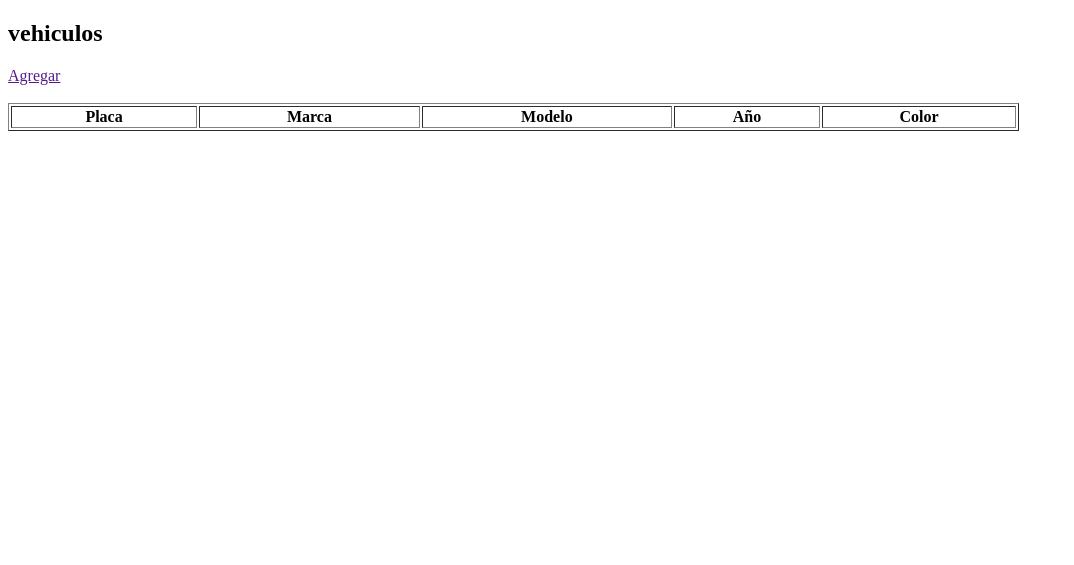
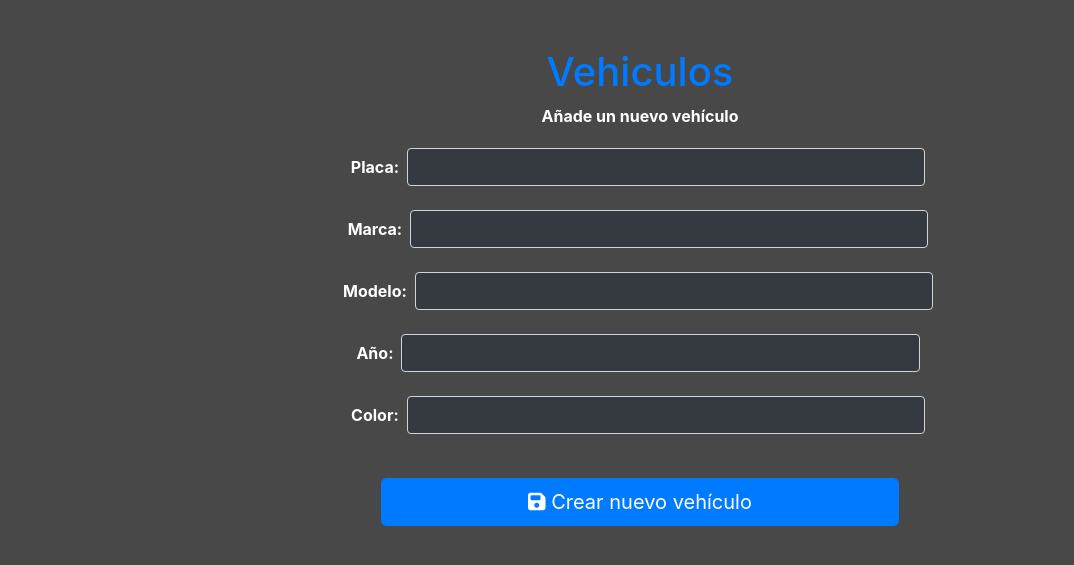
Before and after one commit to MystMefisto/mvc-vehiculos-php, a PHP site: page /index.php?c=vehiculos&a=nuevo in a window 1280 px wide. Shown: the top 565 px of the page, without its empty margins (0-1074 px from the left). Run offline with PHP 8.4, Linux system fonts and the light colour scheme; data that the repository does not hold is empty; some libraries are stand-ins or nearby versions.

Commit message:
Styles and crud completed

```diff
--- /dev/null
+++ b/config/config.php
@@ -0,0 +1,4 @@
+<?php
+
+define("CONTROLADOR_PRINCIPAL", "Vehiculos");
+define("ACCION_PRINCIPAL","index");
--- a/controllers/Vehiculos.php
+++ b/controllers/Vehiculos.php
@@ -2,12 +2,68 @@
 
     class VehiculosController{
 
+        public function __construct()
+        {
+            require_once "models/VehiculosModel.php";
+        }
+
         public function index(){
             require_once "models/VehiculosModel.php";
             $vehiculos = new Vehiculos_model();
-            $data["titulo"] = "vehiculos";
+            $data["titulo"] = "Vehiculos";
             $data["vehiculos"] = $vehiculos->get_vehiculos();
 
             require_once "views/vehiculos/vehiculo.php";
         }
-    }
+
+        public function nuevo(){
+            $data["titulo"] = "Vehiculos";
+            require_once "views/vehiculos/vehiculo_nuevo.php";
+        }
+
+        public function guarda(){
+
+            $placa = filter_var($_POST['placa'], FILTER_SANITIZE_SPECIAL_CHARS);
+            $marca = filter_var($_POST['marca'], FILTER_SANITIZE_SPECIAL_CHARS);
+            $modelo = filter_var($_POST['modelo'], FILTER_SANITIZE_SPECIAL_CHARS);
+            $anio = filter_var($_POST['anio'], FILTER_SANITIZE_SPECIAL_CHARS);
+            $color = filter_var($_POST['color'], FILTER_SANITIZE_SPECIAL_CHARS);
+
+            $vehiculos = new Vehiculos_model();
+            $vehiculos->insertar($placa, $marca, $modelo, $anio, $color);
+
+            $data["titulo"] = "Vehiculos";
+            header("Location:index.php");
+        }
+
+        public function modificar($id){
+            $vehiculos = new Vehiculos_model();
+            $data["id"] = $id;
+            $data["vehiculos"] = $vehiculos->get_vehiculo($id);
+            $data["titulo"] = "Modificar vehiculo";
+            require_once "views/vehiculos/modifica.php";
+        }
+
+		public function actualizar(){
+
+			$id = $_POST['id'];
+			$placa = $_POST['placa'];
+			$marca = $_POST['marca'];
+			$modelo = $_POST['modelo'];
+			$anio = $_POST['anio'];
+			$color = $_POST['color'];
+
+			$vehiculos = new Vehiculos_model();
+			$vehiculos->modificar($id, $placa, $marca, $modelo, $anio, $color);
+			$data["titulo"] = "Vehiculos";
+			header("Location:index.php");
+		}
+
+		public function eliminar($id){
+
+			$vehiculos = new Vehiculos_model();
+			$vehiculos->eliminar($id);
+			$data["titulo"] = "Vehiculos";
+			header("Location:index.php");
+		}
+}
--- /dev/null
+++ b/core/routes.php
@@ -0,0 +1,30 @@
+<?php
+
+	function cargarControlador($controlador){
+
+		$nombreControlador = ucwords($controlador)."Controller";
+		$archivoControlador = 'controllers/'.ucwords($controlador).'.php';
+
+		if(!is_file($archivoControlador)){
+
+			$archivoControlador= 'controllers/'.CONTROLADOR_PRINCIPAL.'.php';
+
+		}
+		require_once $archivoControlador;
+		$control = new $nombreControlador();
+		return $control;
+	}
+
+	function cargarAccion($controller, $accion, $id = null){
+
+		if(isset($accion) && method_exists($controller, $accion)){
+			if($id == null){
+				$controller->$accion();
+				} else {
+				$controller->$accion($id);
+			}
+        } else{
+            $accionTmp = ACCION_PRINCIPAL;
+            $controller->$accionTmp();;
+        }
+    }
--- a/models/VehiculosModel.php
+++ b/models/VehiculosModel.php
@@ -19,4 +19,25 @@ class Vehiculos_model{
         }
         return $this->vehiculos;
     }
+
+    public function insertar($placa, $marca, $modelo, $anio, $color){
+        $resultado = $this->db->query("INSERT INTO vehiculos (placa, marca, modelo, anio, color) VALUES ('$placa', '$marca', '$modelo', '$anio', '$color')");
+    }
+
+    public function modificar($id, $placa, $marca, $modelo, $anio, $color){
+
+        $resultado = $this->db->query("UPDATE vehiculos SET placa='$placa', marca='$marca', modelo='$modelo', anio='$anio', color='$color' WHERE id = '$id'");
+    }
+
+    public function eliminar($id){
+        $resultado = $this->db->query("DELETE FROM vehiculos WHERE id = '$id'");
+    }
+
+    public function get_vehiculo($id){
+        $sql = "SELECT * FROM vehiculos WHERE id='$id' LIMIT 1";
+        $resultado = $this->db->query($sql);
+        $row = $resultado->fetch_assoc();
+
+        return $row;
+    }
 }
--- a/views/vehiculos/vehiculo.php
+++ b/views/vehiculos/vehiculo.php
@@ -8,26 +8,39 @@
     <meta charset="UTF-8">
     <meta http-equiv="X-UA-Compatible" content="IE=edge">
     <meta name="viewport" content="width=device-width, initial-scale=1.0">
+    <link rel="stylesheet" href="https://maxcdn.bootstrapcdn.com/bootstrap/4.0.0/css/bootstrap.min.css" integrity="sha384-Gn5384xqQ1aoWXA+058RXPxPg6fy4IWvTNh0E263XmFcJlSAwiGgFAW/dAiS6JXm" crossorigin="anonymous">
+    <script src="https://code.jquery.com/jquery-3.2.1.slim.min.js" integrity="sha384-KJ3o2DKtIkvYIK3UENzmM7KCkRr/rE9/Qpg6aAZGJwFDMVNA/GpGFF93hXpG5KkN" crossorigin="anonymous"></script>
+<script src="https://cdnjs.cloudflare.com/ajax/libs/popper.js/1.12.9/umd/popper.min.js" integrity="sha384-ApNbgh9B+Y1QKtv3Rn7W3mgPxhU9K/ScQsAP7hUibX39j7fakFPskvXusvfa0b4Q" crossorigin="anonymous"></script>
+<script src="https://maxcdn.bootstrapcdn.com/bootstrap/4.0.0/js/bootstrap.min.js" integrity="sha384-JZR6Spejh4U02d8jOt6vLEHfe/JQGiRRSQQxSfFWpi1MquVdAyjUar5+76PVCmYl" crossorigin="anonymous"></script>
+<script src="https://kit.fontawesome.com/497566ac46.js" crossorigin="anonymous"></script>
+
     <title><?php echo $data['titulo']; ?></title>
 </head>
 
-<body>
-    <h2> <?php echo $data['titulo']; ?> </h2>
+<body style="background:#484848;">
+    <h1 class="text-white text-center mt-5"> <?php echo $data['titulo']; ?> </h1>
 
 
-    <a href="">Agregar</a>
+    <div class="mx-auto col-11">
+    <a href="index.php?c=vehiculos&a=nuevo" class="btn btn-primary btn-lg">
+        <i class='far fa-plus-square'></i> AÑADIR
+    </a>
+    </div>
+
 
     <br>
     <br>
-
-    <table border="1" width="80%">
+    <div class="mx-5">
+    <table class="table table-striped table-dark" border="1" width="80%">
         <thead>
-            <tr>
-                <th>Placa</th>
-                <th>Marca</th>
-                <th>Modelo</th>
-                <th>Año</th>
-                <th>Color</th>
+            <tr class="text-center">
+                <th scope="col">Placa</th>
+                <th scope="col">Marca</th>
+                <th scope="col">Modelo</th>
+                <th scope="col">Año</th>
+                <th scope="col">Color</th>
+                <th scope="col">Editar</th>
+                <th scope="col">Eliminar</th>
             </tr>
         </thead>
 
@@ -40,6 +53,8 @@
                 echo "<td>".$dato["modelo"]."</td>";
                 echo "<td>".$dato["anio"]."</td>";
                 echo "<td>".$dato["color"]."</td>";
+                echo "<td><a href='index.php?c=vehiculos&a=modificar&id=".$dato['id']."'> <i style='width:50px; height:auto;' class='fas fa-pen-square btn d-inline my-1'></i>Editar </a></td>";
+                echo "<td><a class='text-danger' href='index.php?c=vehiculos&a=eliminar&id=".$dato['id']."'> <i style='width:50px; height:auto;' class='fas fa-trash btn btn-danger d-inline my-1'></i> Eliminar </a></td>";
                 echo "</tr>";
             }
 
@@ -47,6 +62,7 @@
         </tbody>
 
     </table>
+    </div>
 </body>
 
 </html>
--- a/views/vehiculos/vehiculo_nuevo.php
+++ b/views/vehiculos/vehiculo_nuevo.php
@@ -8,19 +8,40 @@
     <meta charset="UTF-8">
     <meta http-equiv="X-UA-Compatible" content="IE=edge">
     <meta name="viewport" content="width=device-width, initial-scale=1.0">
-    <title><?php //echo $data['titulo']; ?></title>
+    <link rel="stylesheet" href="https://maxcdn.bootstrapcdn.com/bootstrap/4.0.0/css/bootstrap.min.css" integrity="sha384-Gn5384xqQ1aoWXA+058RXPxPg6fy4IWvTNh0E263XmFcJlSAwiGgFAW/dAiS6JXm" crossorigin="anonymous">
+    <script src="https://code.jquery.com/jquery-3.2.1.slim.min.js" integrity="sha384-KJ3o2DKtIkvYIK3UENzmM7KCkRr/rE9/Qpg6aAZGJwFDMVNA/GpGFF93hXpG5KkN" crossorigin="anonymous"></script>
+<script src="https://cdnjs.cloudflare.com/ajax/libs/popper.js/1.12.9/umd/popper.min.js" integrity="sha384-ApNbgh9B+Y1QKtv3Rn7W3mgPxhU9K/ScQsAP7hUibX39j7fakFPskvXusvfa0b4Q" crossorigin="anonymous"></script>
+<script src="https://maxcdn.bootstrapcdn.com/bootstrap/4.0.0/js/bootstrap.min.js" integrity="sha384-JZR6Spejh4U02d8jOt6vLEHfe/JQGiRRSQQxSfFWpi1MquVdAyjUar5+76PVCmYl" crossorigin="anonymous"></script>
+<script src="https://kit.fontawesome.com/497566ac46.js" crossorigin="anonymous"></script>
+    <title><?php echo $data['titulo']; ?></title>
 </head>
 
-<body>
-    <h2> <?php //echo $data['titulo']; ?> </h2>
+<body style="background:#484848;">
+    <h1 class="text-primary text-center mt-5"> <?php echo $data['titulo']; ?> </h1>
 
-    <form id="nuevo" name="nuevo" method="POST" action="" autocomplete="off">
-        <label for="placa">Placa:</label> <input type="text" name="placa" id="placa"> <br>
-        <label for="marca">Marca:</label> <input type="text" name="marca" id="marca"> <br>
-        <label for="modelo">Modelo:</label> <input type="text" name="modelo" id="modelo"> <br>
-        <label for="anio">Año:</label> <input type="text" name="anio" id="anio"> <br>
-        <label for="color">Color:</label> <input type="text" name="color" id="color"> <br>
-        <button id="guardar" name="guardar" type="submit">Guardar</button>
+    <form class="container text-center col-10 text-white mt-2 font-weight-bold" id="nuevo" name="nuevo" method="POST" action="index.php?c=vehiculos&a=guarda" autocomplete="off">
+    <p class="text-white">Añade un nuevo vehículo</p>
+        <div class="form-group w-100">
+            <label for="placa">Placa:</label>
+            <input class="bg-dark text-white m-1 d-inline form-control w-50" type="text" name="placa" id="placa"> <br>
+        </div>
+        <div class="form-group w-100">
+            <label for="marca">Marca:</label>
+            <input class="bg-dark text-white m-1 d-inline form-control w-50" type="text" name="marca" id="marca"> <br>
+        </div>
+        <div class="form-group w-100">
+            <label for="modelo">Modelo:</label>
+            <input class="bg-dark text-white m-1 d-inline form-control w-50" type="text" name="modelo" id="modelo"> <br>
+        </div>
+        <div class="form-group w-100">
+            <label for="anio">Año:</label>
+            <input class="bg-dark text-white m-1 d-inline form-control w-50" type="text" name="anio" id="anio"> <br>
+        </div>
+        <div class="form-group w-100">
+            <label for="color">Color:</label>
+            <input class="bg-dark text-white m-1 d-inline form-control w-50" type="text" name="color" id="color"> <br>
+        </div>
+        <button class="btn btn-primary btn-lg mt-4 w-25 m-1 d-inline form-control w-50" id="guardar" name="guardar" type="submit"> <i class="fas fa-save"></i> Crear nuevo vehículo </button>
     </form>
 
 </body>
```
Also changed, not shown: index.php (+25 -4 lines), views/vehiculos/modifica.php (added, +50 -0 lines), config/database.php (line endings or trailing spaces).
